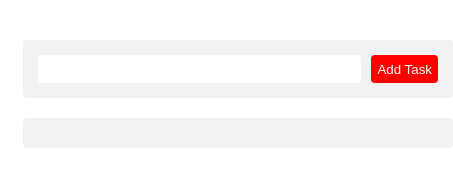
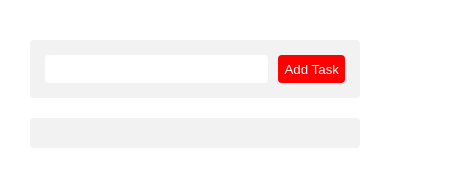
Before and after one commit to alyaa-smaan/To-Do-Tasks, a plain HTML site: page index.html in a window 390 px wide. Shown: the whole page, 453 px wide, since content can reach past the window. Drawn offline with Linux system fonts and the light colour scheme.

Commit message:
make it responsive

```diff
--- a/main.css
+++ b/main.css
@@ -27,6 +27,10 @@
     }
 }
 /* End Global Rules */
+.container {
+    padding-left: 15px;
+    padding-right: 15px;
+}
 
 .form {
     width: 400px;
@@ -74,7 +78,6 @@
     margin-bottom: 10px;
 }
 
-
 .delete {
     border: none;
     color: white;
@@ -82,3 +85,15 @@
     padding: 1px 3px;
     border-radius: 4px;
 }
+
+@media (max-width: 991px) {
+    .form {
+        width: 300px;
+        max-width: 100%;
+    }
+
+    .tasks {
+        width: 300px;
+        max-width: 100%;
+    }
+}
```
